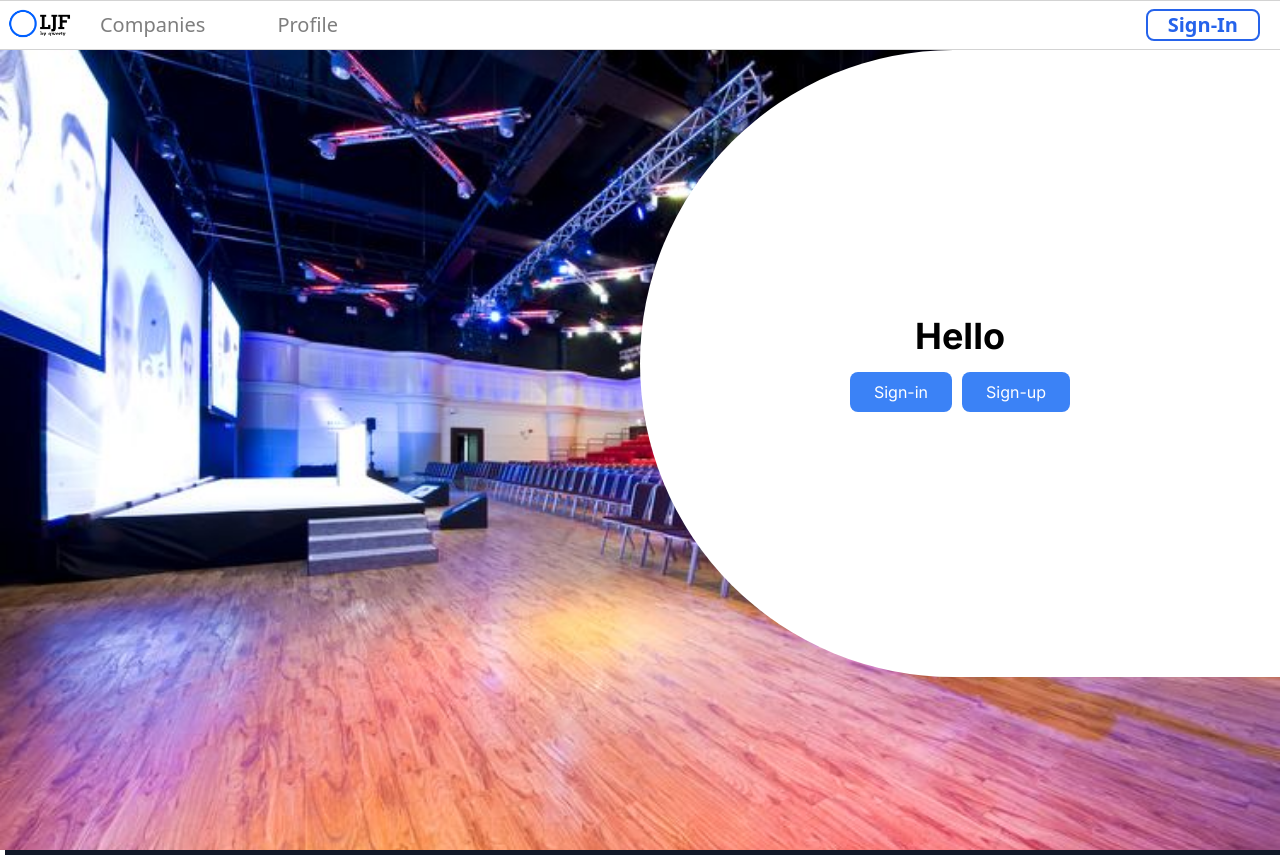
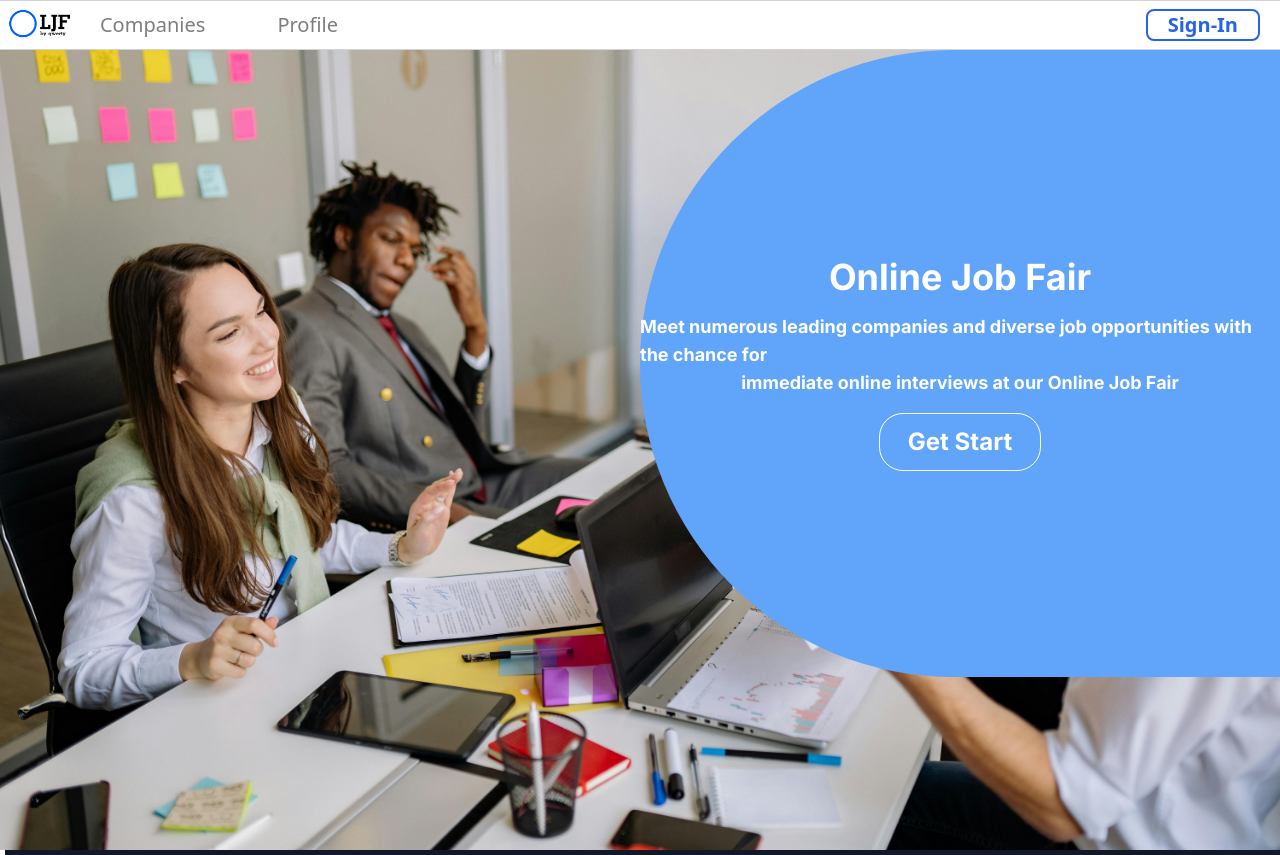
Before and after one commit to 2110503-2564/fe-project-2024-2-qwerty, a Next.js app: page / in a window 1280 px wide. Built offline with nearby package versions, Linux system fonts and the light colour scheme; no server answers.

Commit message:
fix banner and add circle

```diff
--- a/src/components/Banner.tsx
+++ b/src/components/Banner.tsx
@@ -6,7 +6,7 @@ import { useRouter } from 'next/navigation';
 import { useSession } from 'next-auth/react';
 
 export default function Banner () {
-    const covers = ['/img/cover.jpg','/img/cover2.jpg','/img/cover3.jpg','/img/cover4.jpg'];
+    const covers = ['/img/cover.jpg','/img/cover2.jpg','/img/cover3.jpg','/img/cover4.jpg','/img/cover5.jpg'];
     const [index, setIndex] = useState(0);
     const router = useRouter();
     const {data: session} = useSession();
@@ -14,25 +14,28 @@ export default function Banner () {
     return (
         <div className = {styles.banner} onClick={()=>setIndex((index+1)%covers.length)}>
             <div className="relative w-[100vw] h-screen bg-gray-900 flex justify-center items-center overflow-hidden" />
-            <Image src = {covers[index]}
+            <Image src = {'/img/cover5.jpg'}
             alt = 'cover'
             fill = {true}
             objectFit = 'cover'
             priority
             />
-         <div className="absolute top-0 right-0 w-[50vw] h-[49vw] bg-white rounded-l-full">
+         <div className="absolute top-0 right-0 w-[50vw] h-[49vw] bg-blue-400 rounded-l-full">
     {/* เนื้อหาภายในครึ่งวงกลม */}
     <div className="relative z-10 flex flex-col items-center justify-center h-full">
+
+
 	{session?<h1 className="text-black text-4xl font-bold mb-4">{session.user?.name}</h1>:null}
-    <h1 className="text-black text-4xl font-bold mb-4">Hello</h1>
+    <h1 className="text-white text-4xl font-bold mb-4 justify-center ">Online Job Fair</h1>
+	  <h1 className="text-white text-lg font-bold  justify-center">Meet numerous leading companies and diverse job opportunities with the chance for </h1>
+	  <h1 className="text-white text-lg font-bold mb-4 justify-center">immediate online interviews at our Online Job Fair</h1>
 	  <div>
-	  <button className="px-6 py-2  bg-blue-500 text-white rounded-lg hover:bg-blue-600 transition">
-        Sign-in
+
+	  <button className="px-7 py-3  bg-blue-400 border border-white text-white text-2xl font-bold rounded-3xl hover:bg-blue-600 transition">
+       Get Start
       </button>
 
-	  <button className="px-6 py-2 ml-[10px] bg-blue-500 text-white rounded-lg hover:bg-blue-600 transition">
-        Sign-up
-      </button>
+
 	  </div>
     </div>
   </div>
```
